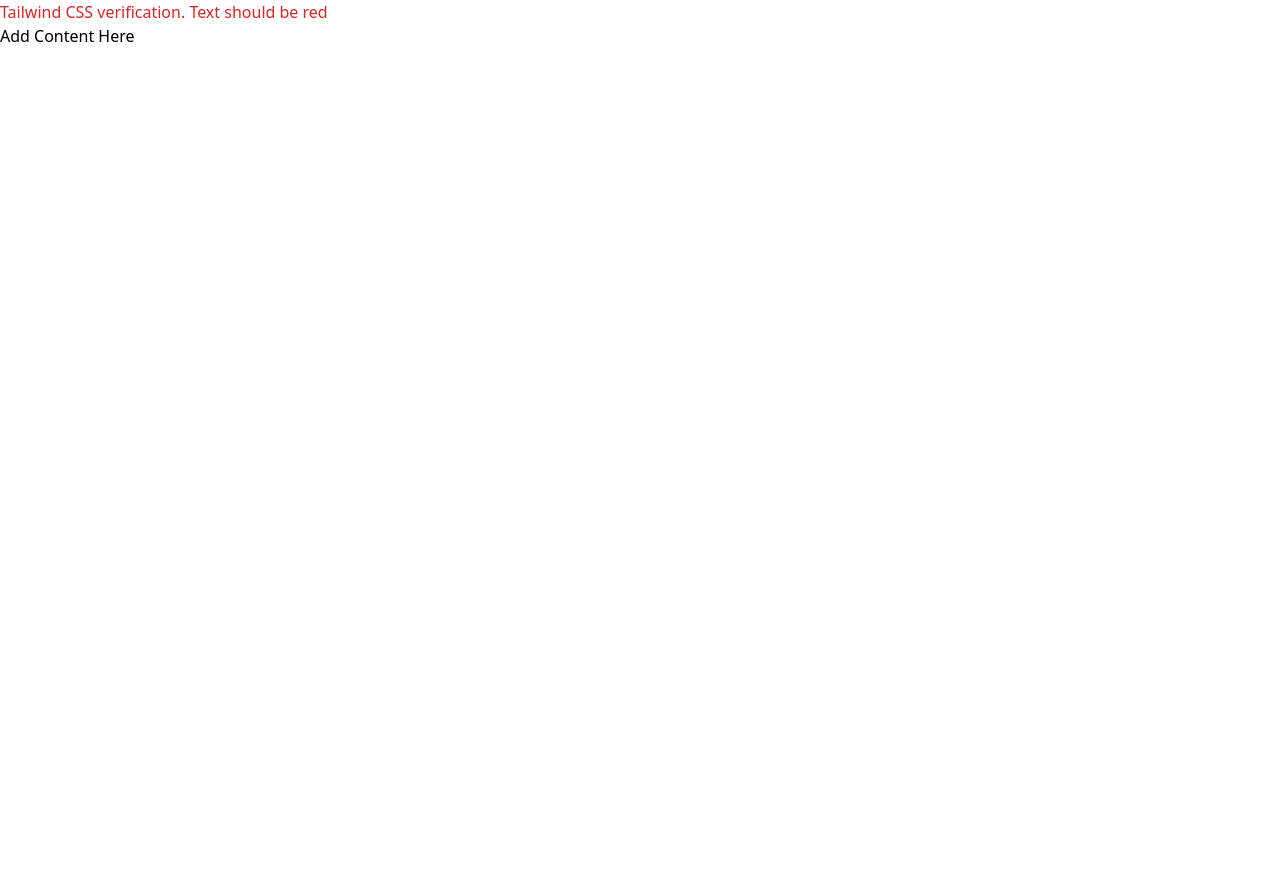
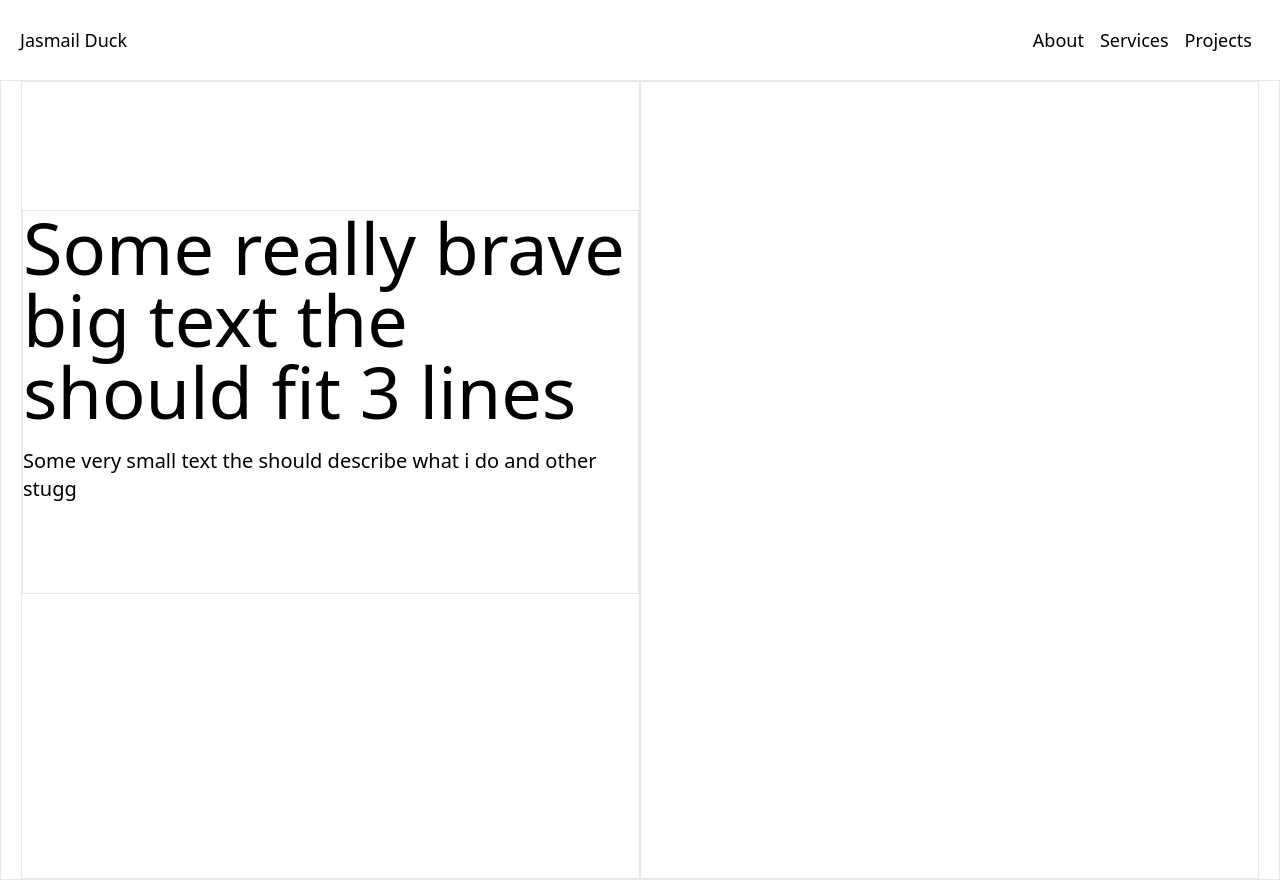
Before and after one commit to JasmailDuck/jasmailWeb, a React (Vite) app: page / in a window 1280 px wide. Before the commit the page ends 800 px from the top, so only its background shows below. Built offline with nearby package versions, Linux system fonts and the light colour scheme.

Commit message:
Redesign webstie and started on nav

```diff
--- a/package.json
+++ b/package.json
@@ -10,7 +10,8 @@
   },
   "dependencies": {
     "react": "^18.2.0",
-    "react-dom": "^18.2.0"
+    "react-dom": "^18.2.0",
+    "react-router-dom": "^6.10.0"
   },
   "devDependencies": {
     "@types/react": "^18.0.28",
--- a/src/App.tsx
+++ b/src/App.tsx
@@ -1,9 +1,10 @@
+import Index from "./home"
 
 function App() {
   return (
     <div className="">
-      <h1 className=" text-red-600">Tailwind CSS verification. Text should be red</h1>
-      <h1 className="">Add Content Here</h1>
+      <Index />
+
     </div>
   )
 }
--- /dev/null
+++ b/src/components/navbar/Navbar.tsx
@@ -0,0 +1,23 @@
+import { Link } from "react-router-dom"
+
+const Navbar = () => {
+  return (
+    <nav id="navbarwrapper" className="h-20 flex justify-center">
+
+        <div id="navbarcontainer" className=" max-w-screen-xl h-full w-full flex items-center px-5 text-lg">
+
+            <h1 className=" flex-1">Jasmail Duck</h1>
+
+            <div id="navlinkcontainer" className=" flex">
+                <Link title="About" to={"#About"} className="mx-2">About</Link>
+                <Link title="Services" to={"#Services"} className="mx-2">Services</Link>
+                <Link title="Projects" to={"#Projects"} className="mx-2">Projects</Link>
+            </div>
+
+        </div>
+
+    </nav>
+  )
+}
+
+export default Navbar
--- /dev/null
+++ b/src/home/index.tsx
@@ -0,0 +1,14 @@
+import Navbar from "../components/navbar/Navbar"
+import S_Overview from "./sections/S_Overview"
+
+
+const index = () => {
+  return (
+    <div>
+        <Navbar />
+        <S_Overview />
+    </div>
+  )
+}
+
+export default index
--- /dev/null
+++ b/src/home/sections/S_Overview.tsx
@@ -0,0 +1,29 @@
+
+const S_Overview = () => {
+  return (
+    <section id="S_OverviewWrapper" className=" flex justify-center">
+
+        <div id="S_OverviewContainer" className=" max-w-screen-xl w-full border h-screen flex px-5">
+
+            <div className="border flex-1 flex items-start">
+
+                <div className="border h-96 mt-32">
+                    <div>
+                        <h1 className=" text-7xl">Some really brave big text the should fit 3 lines</h1>
+                        <h2 className="text-xl mt-5">Some very small text the should describe what i do and other stugg</h2>
+                    </div>
+                </div>
+
+            </div>
+
+            <div className="border flex-1">
+
+            </div>
+
+        </div>
+
+    </section>
+  )
+}
+
+export default S_Overview
--- a/src/main.tsx
+++ b/src/main.tsx
@@ -2,9 +2,13 @@ import React from 'react'
 import ReactDOM from 'react-dom/client'
 import App from './App'
 import './index.css'
+import { BrowserRouter } from 'react-router-dom'
 
 ReactDOM.createRoot(document.getElementById('root') as HTMLElement).render(
   <React.StrictMode>
-    <App />
+    <BrowserRouter>
+      <App />
+    </BrowserRouter>
+
   </React.StrictMode>,
 )
```
Also changed, not shown: 1 other file (tests, documents, lock files or other folders).
